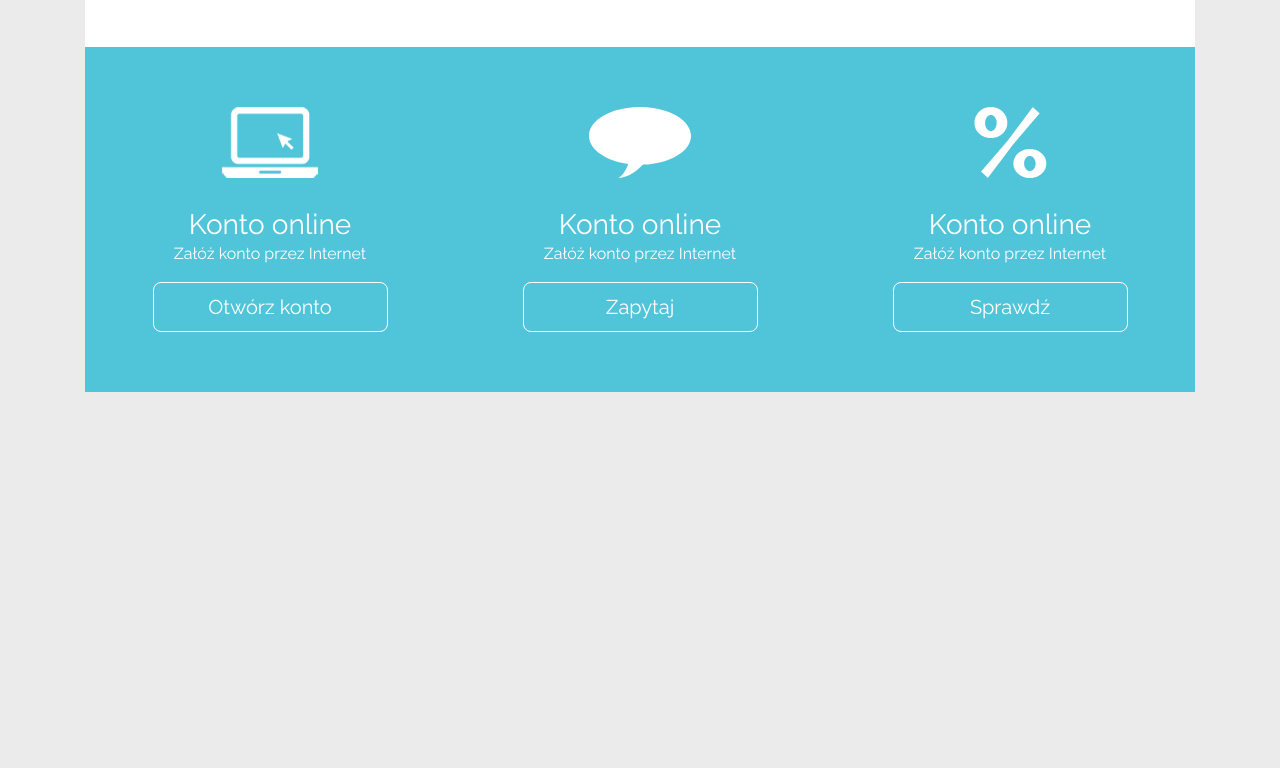
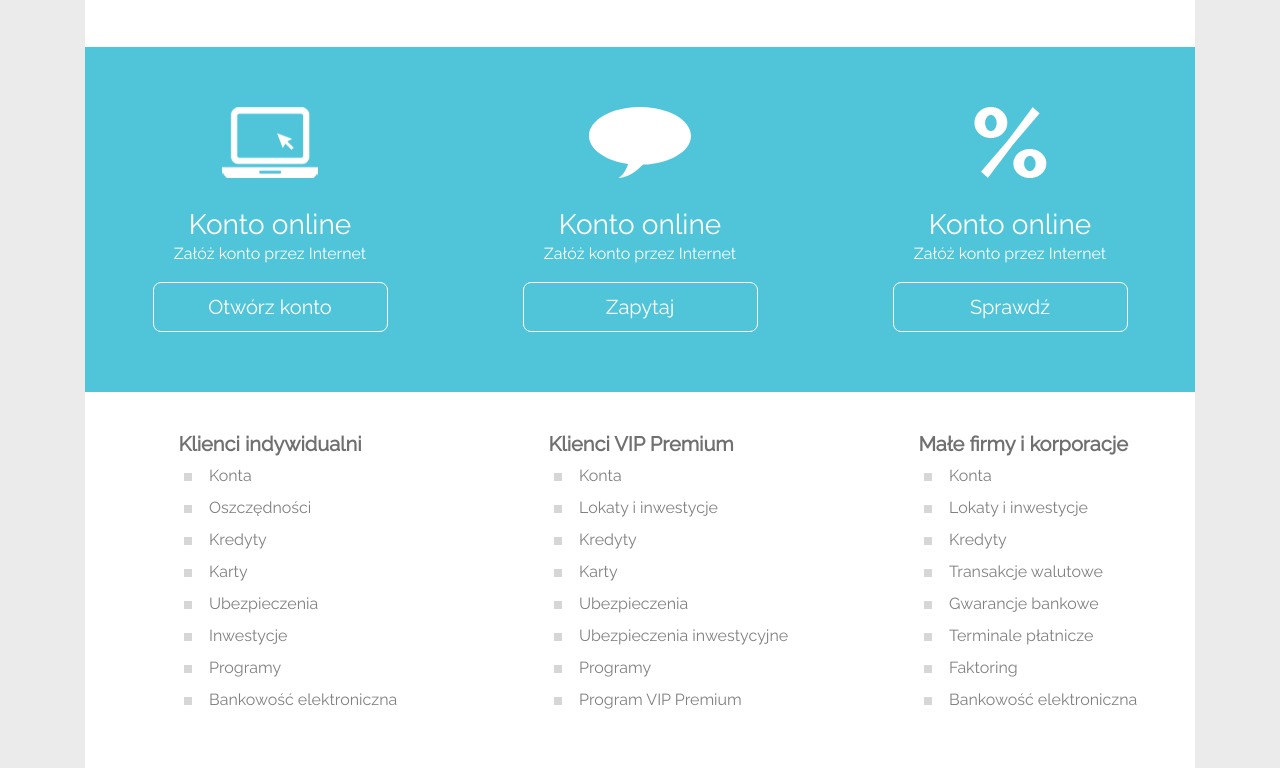
Before and after one commit to agnxr/safe-bank, a website: page index.html in a window 1280 px wide. Shown: the part 980-1748 px from the top of the page. Before the commit the page ends 1372 px from the top, so only its background shows below. Drawn offline with nearby package versions, Linux system fonts and the light colour scheme.

Commit message:
add three sections

```diff
--- a/index.html
+++ b/index.html
@@ -173,7 +173,7 @@
         <div class="blueRow"></div>
 
         <div class="row bl justify-content-center no-gutters">
-            <div class="side"></div>
+            <div></div>
             <div class="col-lg-3">
                 <div class="text-center bluediv">
                     <img class="mx-auto d-block blueimg" src="images/computer.png">
@@ -201,9 +201,68 @@
                     <button type="button" class="btn transparentBtn">Sprawdź</button>
                 </div>
             </div>
+            <div></div>
+        </div>
+        <div class="blueRow"></div>
+    </div>
+
+
+    <!-- three bottom sections-->
+    <div class="container">
+        <div class="whiteRow"></div>
+
+        <div class="row white justify-content-center no-gutters">
+            <div class="side"></div>
+            <div class="col-lg-3">
+                <div class="oneSection">
+                    <h5>Klienci indywidualni</h5>
+                    <ul>
+                        <li><a href="#">Konta</a></li>
+                        <li><a href="#">Oszczędności</a></li>
+                        <li><a href="#">Kredyty</a></li>
+                        <li><a href="#">Karty</a></li>
+                        <li><a href="#">Ubezpieczenia</a></li>
+                        <li><a href="#">Inwestycje</a></li>
+                        <li><a href="#">Programy</a></li>
+                        <li><a href="#">Bankowość elektroniczna</a></li>
+                    </ul>
+                </div>
+            </div>
+            <div class="col-lg-1"></div>
+            <div class="col-lg-3">
+                <div class="oneSection">
+                    <h5>Klienci VIP Premium</h5>
+                    <ul>
+                        <li><a href="#">Konta</a></li>
+                        <li><a href="#">Lokaty i inwestycje</a></li>
+                        <li><a href="#">Kredyty</a></li>
+                        <li><a href="#">Karty</a></li>
+                        <li><a href="#">Ubezpieczenia</a></li>
+                        <li><a href="#">Ubezpieczenia inwestycyjne</a></li>
+                        <li><a href="#">Programy</a></li>
+                        <li><a href="#">Program VIP Premium</a></li>
+                    </ul>
+                </div>
+            </div>
+            <div class="col-lg-1"></div>
+            <div class="col-lg-3">
+                <div class="oneSection">
+                    <h5>Małe firmy i korporacje</h5>
+                    <ul>
+                        <li><a href="#">Konta</a></li>
+                        <li><a href="#">Lokaty i inwestycje</a></li>
+                        <li><a href="#">Kredyty</a></li>
+                        <li><a href="#">Transakcje walutowe</a></li>
+                        <li><a href="#">Gwarancje bankowe</a></li>
+                        <li><a href="#">Terminale płatnicze</a></li>
+                        <li><a href="#">Faktoring</a></li>
+                        <li><a href="#">Bankowość elektroniczna</a></li>
+                    </ul>
+                </div>
+            </div>
             <div class="side"></div>
         </div>
-        <div class="blueRow"></div>
+        <div class="whiteRow"></div>
     </div>
 
 <div class="container nav"></div>
--- a/scss/style.scss
+++ b/scss/style.scss
@@ -246,3 +246,36 @@ body {
 .transparentBtn:hover {
   color: darkblue;
 }
+
+//three sectors
+
+.white {
+  background-color: white;
+}
+.whiteRow {
+  height: 40px;
+  background-color: white;
+}
+
+.side {
+  width: 5%;
+}
+
+.oneSection h5 {
+  margin-left: 7%;
+  font-weight: bold;
+  color: #717070;
+}
+
+.oneSection ul li a {
+  color: grey;
+  margin-left: 10px;
+}
+
+.oneSection ul li {
+  margin-bottom: 8px;
+}
+
+.oneSection ul {
+  list-style-image: url("../images/square.svg");
+}
```
Also changed, not shown: css/style.css, images/square.svg (added), scss/style.css, 2 other files.
